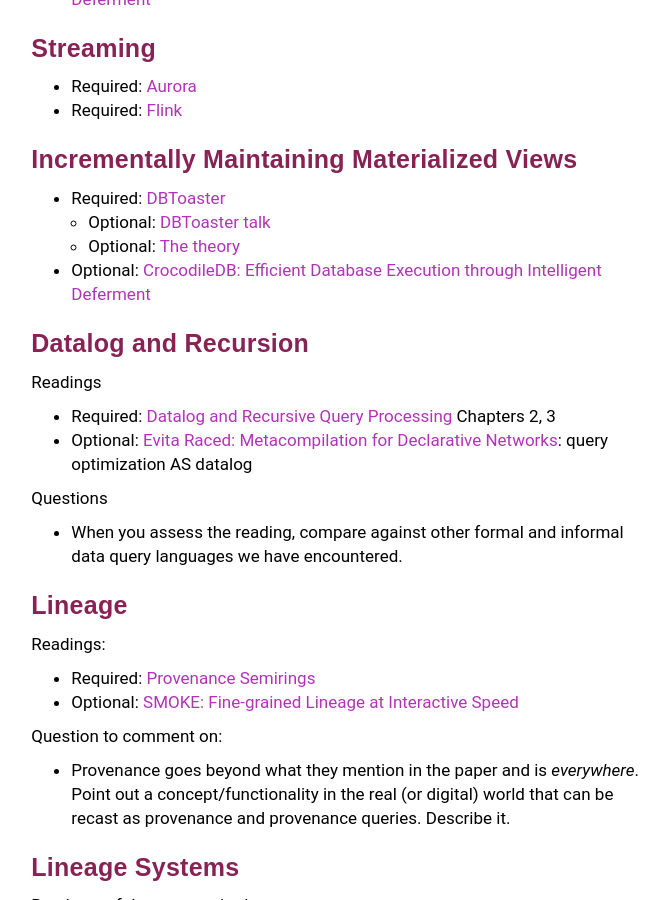
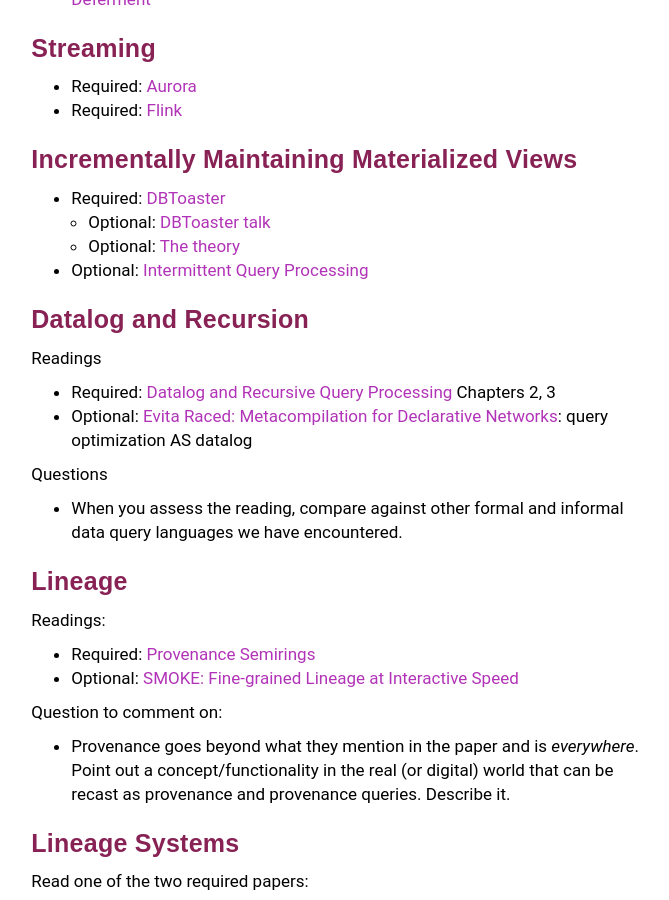
Before and after one commit to w6113/website_fall2020, a Jekyll site: the page built from papers.md, in a window 1280 px wide and 900 px high, scrolled down 4816 px. Shown: the whole window, without its empty margins (293-962 px from the left). Built offline with Jekyll 4.4.1, drawn with Linux system fonts in a browser that asks for light colours; our own code applies the rules of GitHub Pages for plain Markdown files.

Commit message:
updated website

```diff
--- a/papers.md
+++ b/papers.md
@@ -232,7 +232,7 @@
 * Required: [DBToaster](https://dbtoaster.github.io/papers/pvldb2012-dbtoaster.pdf)
   * Optional: [DBToaster talk](https://dbtoaster.github.io/papers/ecocloud2013-dbtoaster-mn.pdf)
   * Optional: [The theory](https://dbtoaster.github.io/papers/pods2010-ring.pdf)
-* Optional: [CrocodileDB: Efficient Database Execution through Intelligent Deferment](http://cidrdb.org/cidr2020/papers/p14-shang-cidr20.pdf)
+* Optional: [Intermittent Query Processing](http://www.vldb.org/pvldb/vol12/p1427-tang.pdf)
 
 
 <a name='datalog' />
```
